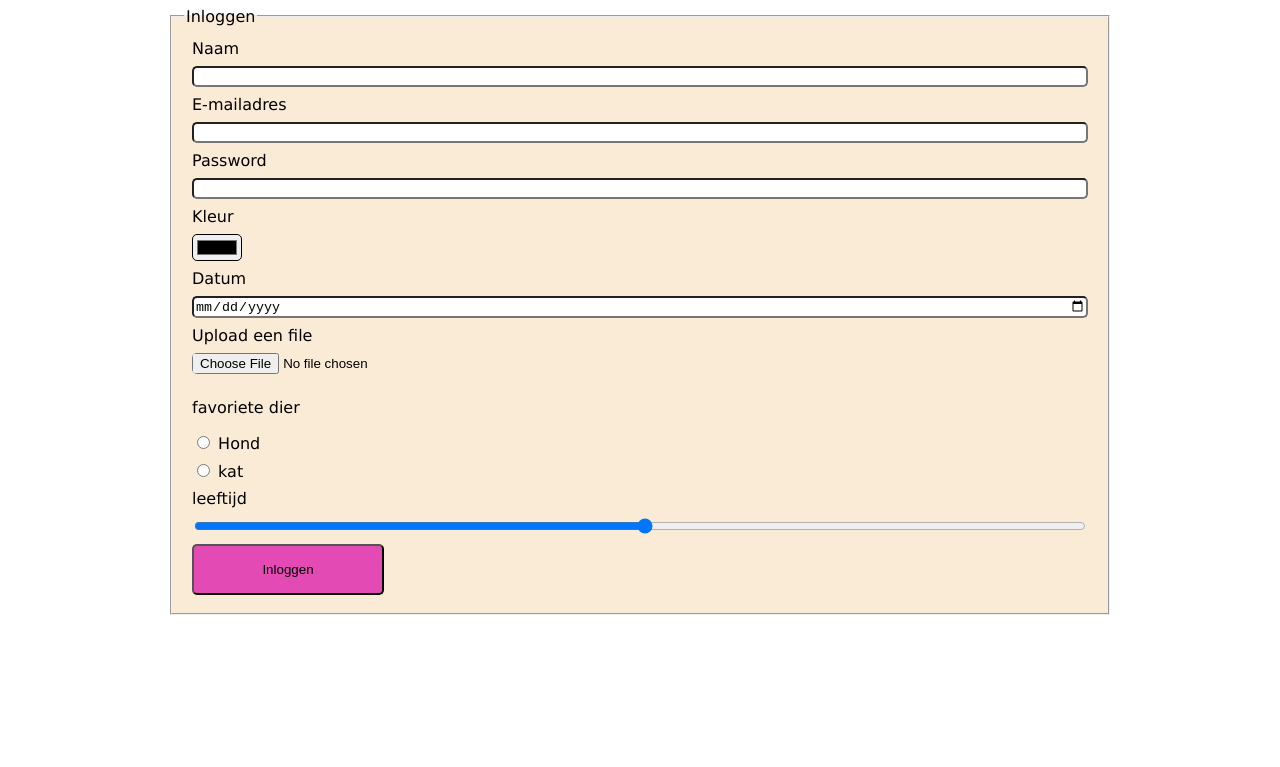
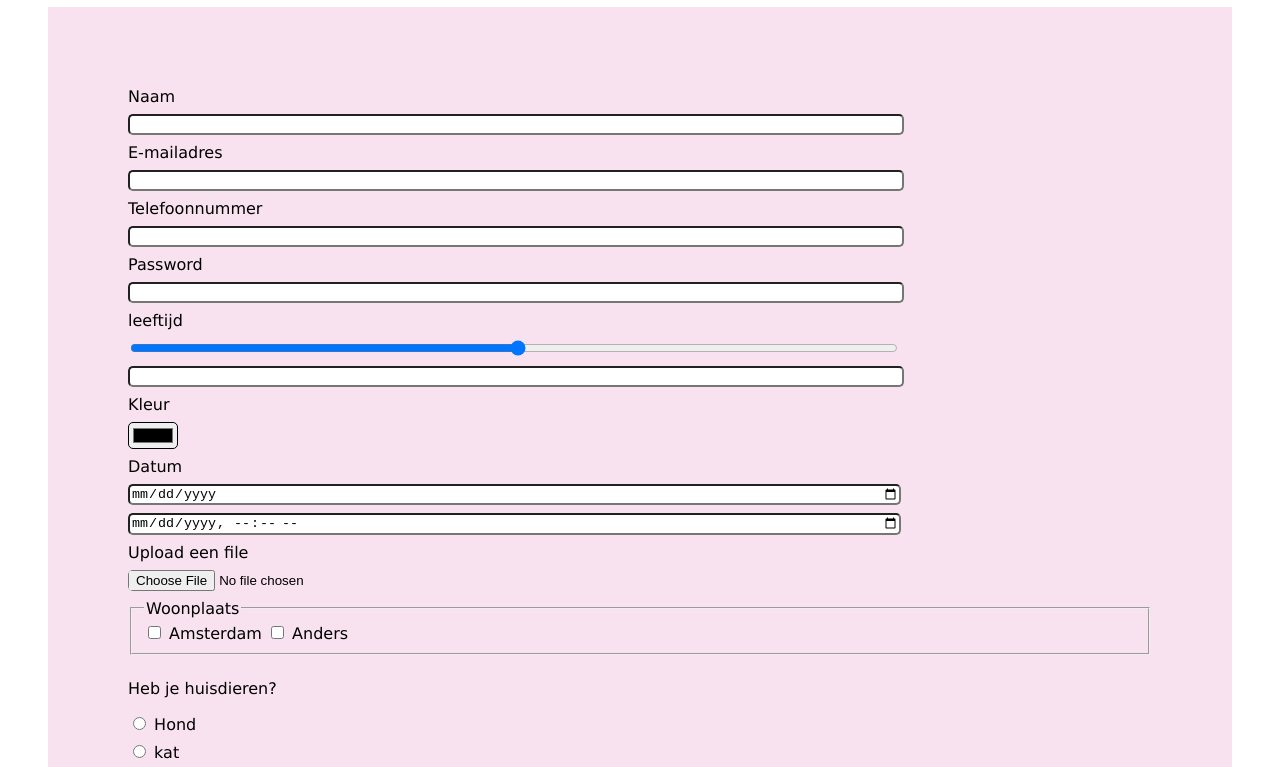
Before and after one commit to sabrinaz35/oefenen-opdracht-les, a plain HTML site: page index.html in a window 1280 px wide. Shown: the part 73-840 px from the top of the page. Before the commit the page ends 800 px from the top, so only its background shows below. Drawn offline with Linux system fonts and the light colour scheme.

Commit message:
Extra inputs +layout

```diff
--- a/index.html
+++ b/index.html
@@ -7,31 +7,48 @@
     <link rel="stylesheet" href="style.css">
 </head>
 <body>
+    <main>
         <h1>Hallo</h1>
         <section>
-        <fieldset>
-            <legend>Inloggen</legend>
-            <form action="">
+                <form action="./submitted.html">
+                    <!-- De action zorgt er dan voor dat het daadwerkelijk verstuurd wordt -->
                      <label for="name">Naam</label>
                      <input id="name" type="text" >
 
                      <label for="e-mailadress">E-mailadres</label>
                      <input id="e-mailadress" type="email" required>
 
+                     <label for="phone">Telefoonnummer</label>
+                     <input id="phone" type="tel" required>
+
                      <label for="password">Password</label>
                      <input id="password" type="password" required>
+
+                     <label for="leeftijd">leeftijd</label>
+                     <input id="leeftijd" type="range" min="10" max="99">
+                     <input type="number">
 
                      <label for="color">Kleur</label>
                      <input id="color" type="color">
 
                      <label for="date">Datum</label>
                      <input id="date" type="date">
+                     <input id="date" type="datetime-local">
 
                      <label for="file">Upload een file</label>
                      <input id="file" type="file" accept="pdf">
 
+                     <fieldset>
+                        <legend>Woonplaats</legend>
+                            <input id="amsterdam" type="checkbox" name="woonplaats">
+                            <label for="amsterdam">Amsterdam</label>
+
+                            <input id="Anders" type="checkbox" name="woonplaats">
+                            <label for="Anders">Anders</label>
+                     </fieldset>
+
                      <div>
-                    <p>favoriete dier</p>
+                        <p>Heb je huisdieren?</p>
                         <input id="hond" type="radio" name="fav-dier" value="hond">
                          <label for="hond">Hond</label>
                     </div>
@@ -40,13 +57,9 @@
                         <label for="kat">kat</label>
                     </div>
 
-                 <label for="leeftijd">leeftijd</label>
-                 <input id="leeftijd" type="range" min="10" max="99">
-
                      <input id="submit" type="submit" value="Inloggen">
                 </form>
-         </fieldset>
         </section>
-
+    </main>
 </body>
 </html>
--- a/style.css
+++ b/style.css
@@ -1,32 +1,46 @@
-section {
+body {
+    margin: 0;
+    padding: 0;
+}
+
+main section {
     justify-content: center;
     display: flex;
     font-family: 'Lucida Sans', 'Lucida Sans Regular', 'Lucida Grande', 'Lucida Sans Unicode', Geneva, Verdana, sans-serif;
 }
 
-fieldset {
-    width: 50vw;
+main {
+    width: 100vw;
     display: flex;
-    background-color: antiquewhite;
+    flex-direction: column;
+    align-items: center;
+    justify-content: center;
 }
 
-fieldset form{
+main form{
     display: flex;
     flex-direction: column;
+    background-color: rgb(248, 226, 239);
     justify-content: center;
-    width: 70vw;
-    padding: .5rem;
+    padding: 5rem;
     gap: .5rem;
+    width: 80vw;
+
 }
 
 #submit {
-    width: 15vw;
+    width: 30vw;
     background-color: rgb(228, 74, 179);
     padding: 1rem;
 }
 
-form input {
+main form input {
     border-radius: 5px;
+    max-width: 60vw;
+}
+
+fieldset {
+    max-width: 80vwvw;
 }
 
 form input:focus {
```
Lines whose indentation alone changed are shown as unchanged.
